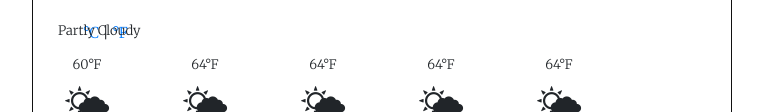
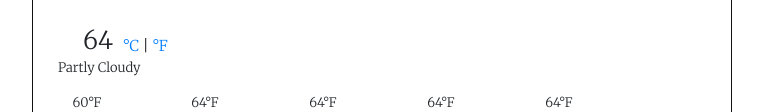
Before and after one commit to lofilauren/Weather-App, a plain HTML site: page index.html in a window 1280 px wide. Shown: the part 382-494 px from the top of the page, without its empty margins (258-1021 px from the left). Drawn offline with nearby package versions, Linux system fonts and the light colour scheme; a web font is replaced by a local one.

Commit message:
Adjusting Unit Conversions

```diff
--- a/index.html
+++ b/index.html
@@ -30,17 +30,18 @@
 <div class="float-left">
  <ul>
   <li id="icon"><img src="https://api.shecodes.io/weather/v1/forecast?lat=38.71667&lon=-9.13333&key=841385ef1od31f2b0293aa0a6a6tc1ff&units=metric" alt=""></li>
-  <li id="temperature" src ="https://api.shecodes.io/weather/v1/forecast?lat=38.71667&lon=-9.13333&key=841385ef1od31f2b0293aa0a6a6tc1ff&units=metric" ></li>
+  <li id="temperature"> 64</li>
   <span class="units"><a href="#" id="celsius-link" class="active">°C </a> | <a href="#" id="fahrenheit-link">°F</a></span>
 </ul>
 
 </div>
+
 <form class="searchBar" id="search-city">
   <div class="float-right">
     <div class="form-group">
       <input type="search" placeholder="City Name" class="form-control" autocomplete="off" id="city-input"/>
     </div>
-        <button type="button" class="btn btn-info">Search</button>
+    <button type="submit" class="btn btn-info">Search</button>
   </div>
 </form>
 
--- a/src/styles.css
+++ b/src/styles.css
@@ -17,7 +17,7 @@ h2 {
 .units {
   list-style: none;
   position: relative;
-  top: 25px;
+  left: 40px;
   margin: 0;
   padding: 0;
   font-size: 15px;
```
Lines whose indentation alone changed are shown as unchanged.
